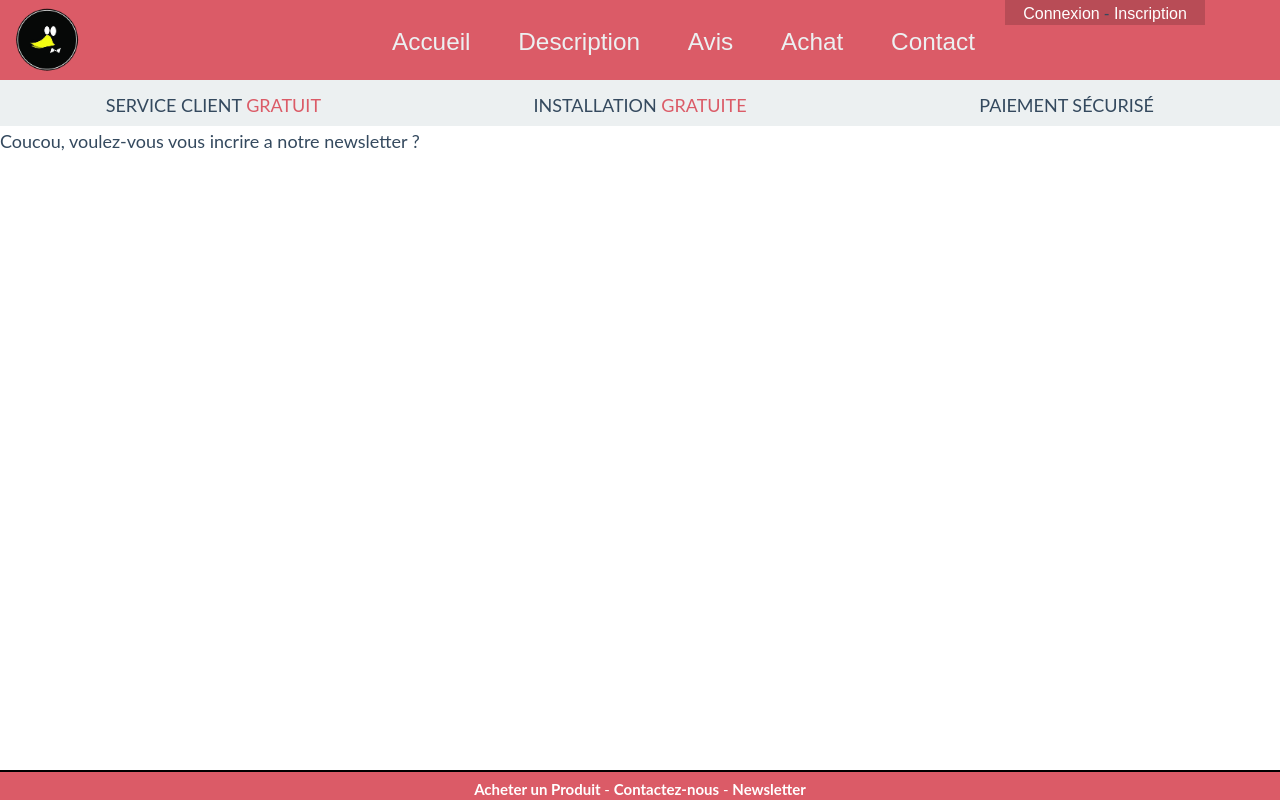
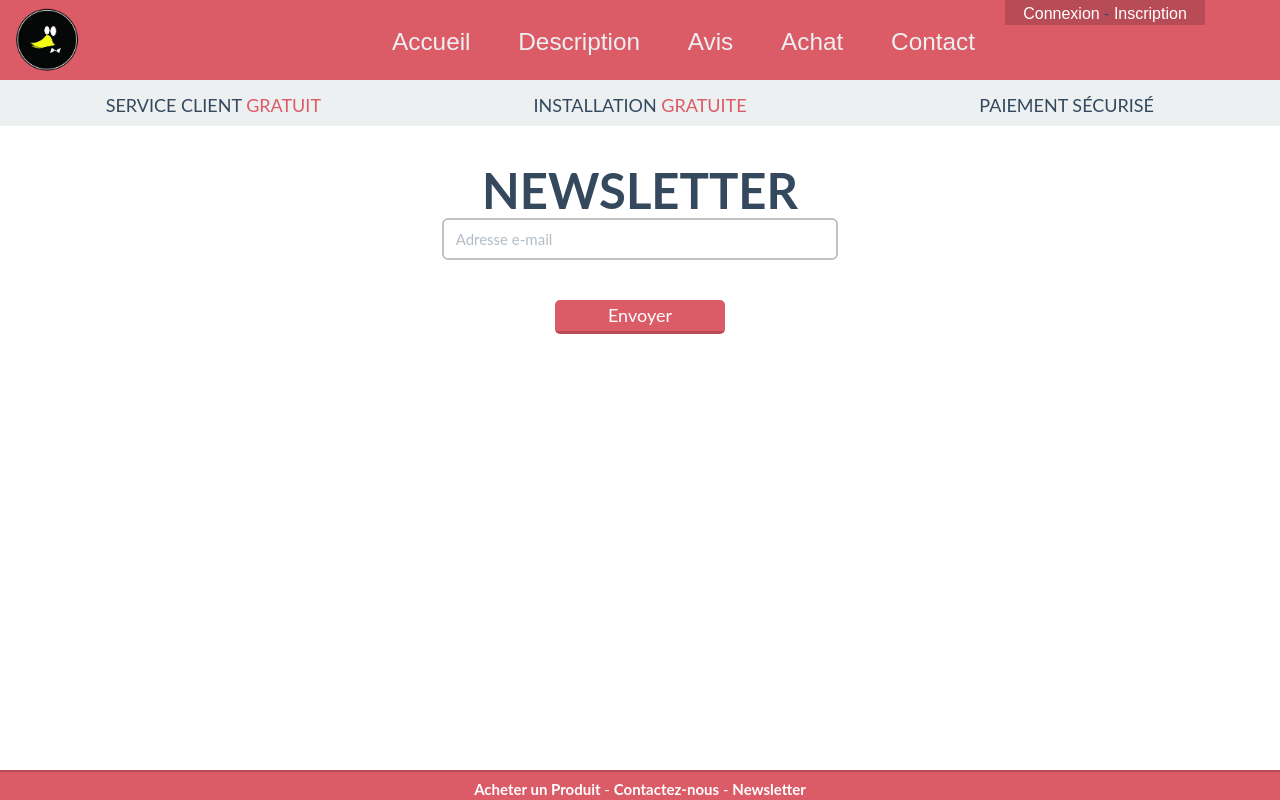
Before and after one commit to RaphaelAugustin/rush_group7, a PHP site: page /index.php?action=newsletter in a window 1280 px wide. Run offline with PHP 8.4, Linux system fonts and the light colour scheme; some web fonts are replaced.

Commit message:
Add newsletter page

```diff
--- a/Src/view/newsletter.php
+++ b/Src/view/newsletter.php
@@ -1 +1,9 @@
-Coucou, voulez-vous vous incrire a notre newsletter ?
+<div class="col-xs-offset-2 col-xs-8 col-sm-offset-3 col-sm-6 col-lg-offset-4 col-lg-4 text-center wrap">
+    <h2>Newsletter</h2>
+    <form method="POST" class="form-message">
+        <div class="form-group col-xs-12 col-sm-12 col-md-12 col-lg-12">
+            <input class="form-control login-field" placeholder="Adresse e-mail" type="email" name="userEmail" required />
+        </div>
+        <button type="submit" class="btn-reset btn-primary">Envoyer</button>
+    </form>
+</div>
--- a/assets/css/style.css
+++ b/assets/css/style.css
@@ -155,7 +155,7 @@ footer {
     position:fixed;
     bottom:0;
     text-align:center;
-    border-top:2px solid black;
+    border-top:2px solid #b84c56;
     color:white;
     background-color: #db5b67;
 }
```
Also changed, not shown: Src/view/home.php (+6 -12 lines), assets/img/box.png.
